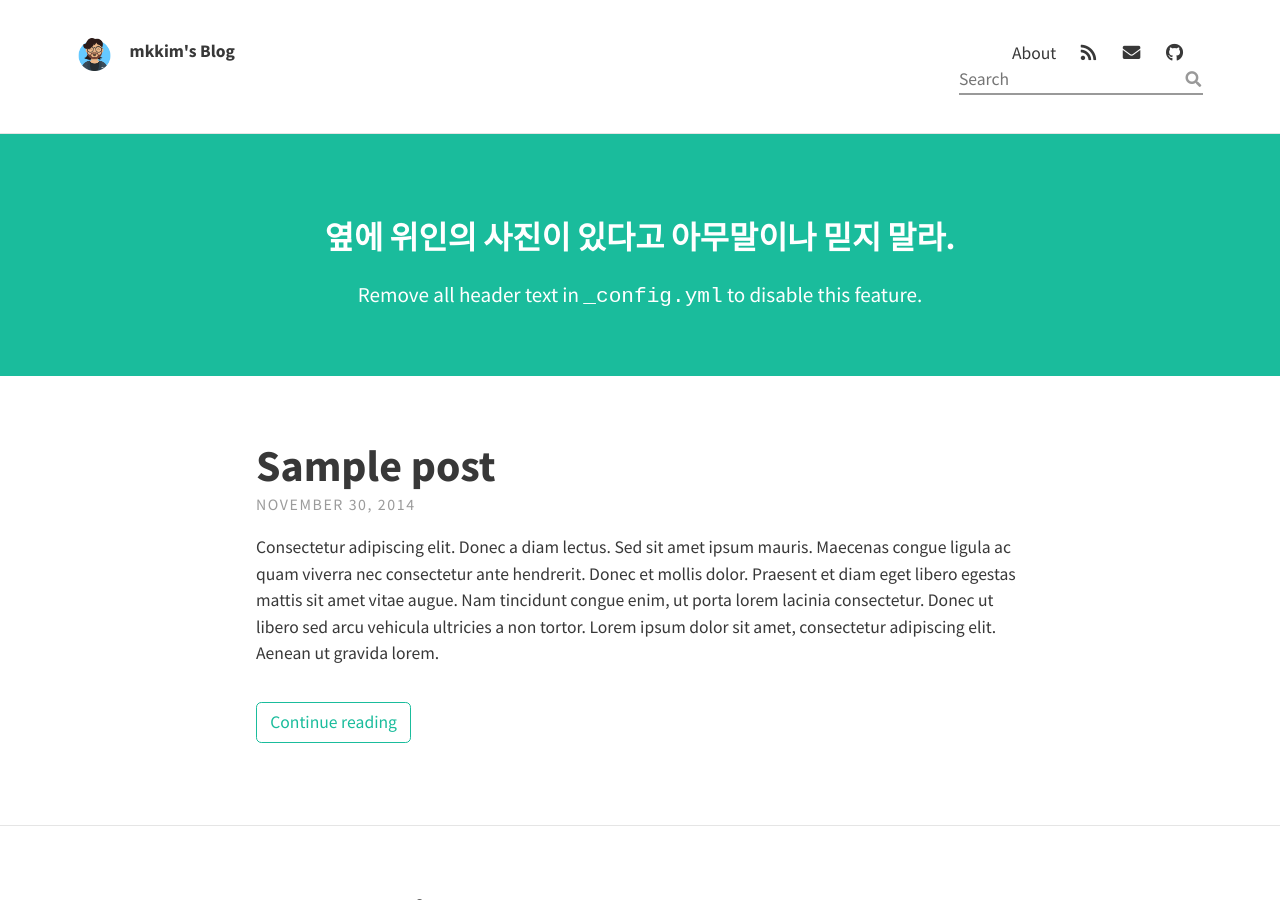
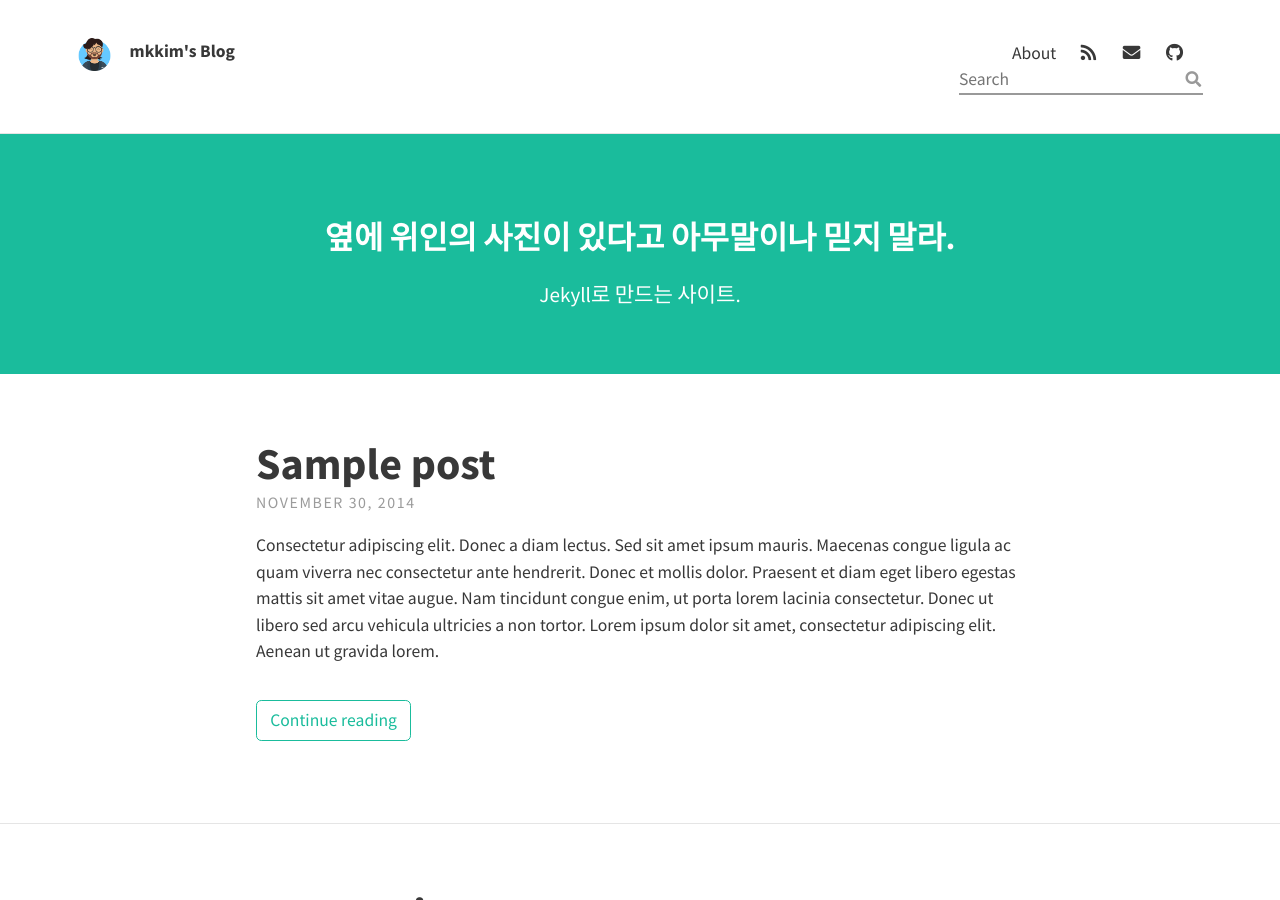
Before and after one commit to ilbaleto/blog, a Jekyll site: the page built from index.html, in a window 1280 px wide and 900 px high. Built offline with Jekyll 4.4.1, drawn with Linux system fonts in a browser that asks for light colours; nearby versions of some CDN libraries; the list of posts is cut into pages by our own code.

```diff
--- a/_config.yml
+++ b/_config.yml
@@ -15,7 +15,7 @@ theme_settings:
   header_text: >
      <h3>옆에 위인의 사진이 있다고 아무말이나 믿지 말라.</h3>
 
-     <p>Remove all header text in <code>_config.yml</code> to disable this feature.</p>
+     <p>Jekyll로 만드는 사이트.</p>
   header_text_feature_image:
   footer_text: >
    Powered by <a href="https://jekyllrb.com/">Jekyll</a> with <a href="https://github.com/rohanchandra/type-theme">Type Theme</a>
@@ -46,7 +46,7 @@ theme_settings:
 
   # Scripts
   google_analytics: # Tracking ID, e.g. "UA-000000-01"
-  disqus_shortname:
+  disqus_shortname: nobread
   katex: true # Enable if using math markup
   search: true # Enable the search feature
 
```
